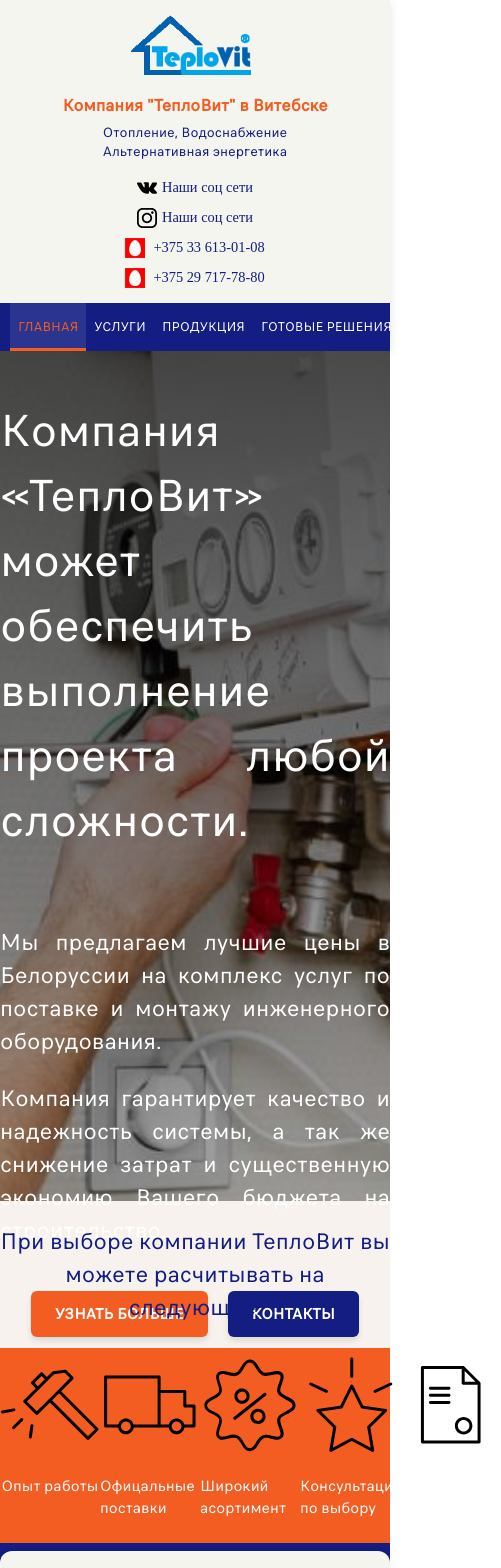
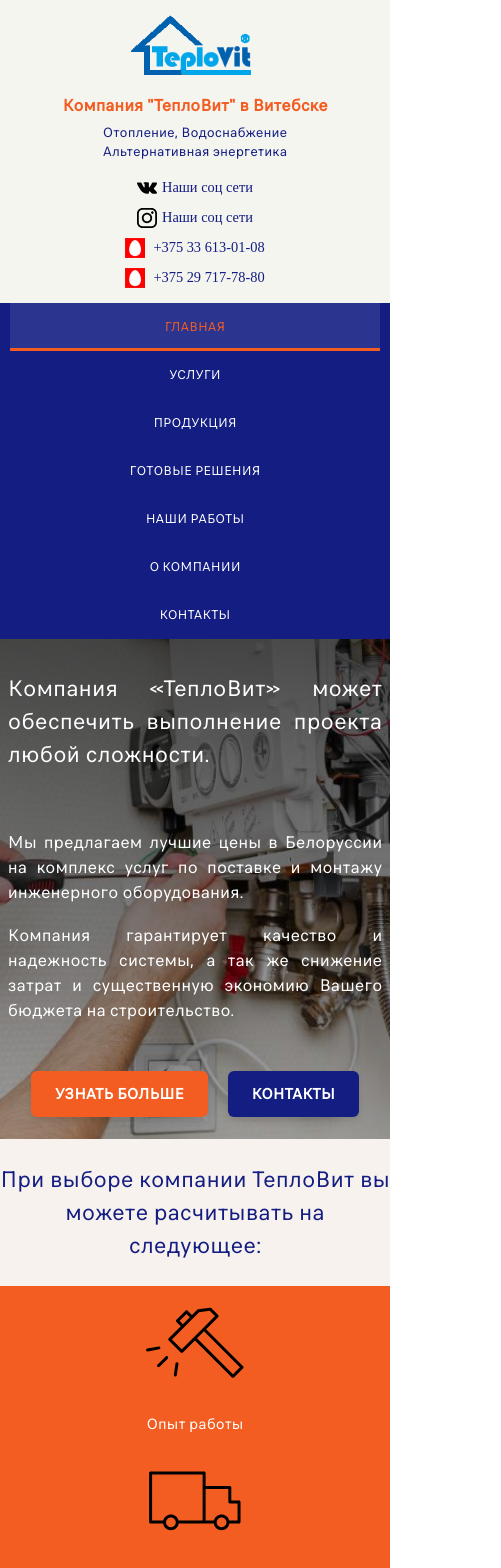
Before and after one commit to SaNTiFenr/TeploVit, a Vue app in the folder my-vue-site/: page / in a window 390 px wide. Shown: the top 1568 px of the page, 501 px wide, since content can reach past the window. Built offline with nearby package versions, Linux system fonts and the light colour scheme.

Commit message:
карточка товара в компонентах, адаптив мобильный и планшетный

```diff
--- a/my-vue-site/src/assets/main.css
+++ b/my-vue-site/src/assets/main.css
@@ -1297,7 +1297,11 @@
   }
 
   .big_p {
-      font-size: 18px;
+      font-size: 32px;
+  }
+
+  .map_wrapper{
+    flex-direction: column;
   }
 
   .contacts_wrapper{
@@ -1334,6 +1338,11 @@
       font-size: 17px;
   }
 
+  .about_us_info {
+    display: flex;
+    flex-direction: column;
+  }
+
   .Finished_work{
       width: 85%;
       padding-left: unset;
@@ -1347,6 +1356,31 @@
   }
   .pc_v{
       display: none;
+  }
+
+  .Main_Bg_p{
+    padding: 2%;
+    font-size: 24px;
+  }
+  .Main_Bg_desc{
+    padding: 2%;
+    font-size: 18px;
+  }
+
+  .Beige_div p {
+
+  }
+
+  .Main_Bg_Img{
+    height: 500px;
+  }
+
+  .svg_wrapper{
+    flex-direction: column;
+  }
+
+  .form-group{
+    width: 75%;
   }
 }
 
@@ -1404,6 +1438,35 @@
 
   }
 
+  .svg_wrapper{
+    flex-direction: column;
+  }
+
+  .Main_Bg_p{
+    font-size: 24px;
+  }
+
+  .services-page{
+    padding: 0%;
+  }
+
+  .big_p{
+    font-size: 24px;
+  }
+
+  .info_t p{
+    font-size: 16px;
+    text-align: center;
+  }
+
+  .form-group{
+    width: 75%;
+  }
+
+  .map_wr_p{
+    font-size: 24px;
+  }
+
   .table_container td{
       padding: 5%;
   }
--- a/my-vue-site/src/components/Header.vue
+++ b/my-vue-site/src/components/Header.vue
@@ -244,7 +244,7 @@
   }
 
   /* Адаптивность */
-  @media (max-width: 992px) {
+  @media (max-width: 1024px) {
     .header-container {
       flex-direction: column;
       gap: 15px;
@@ -258,7 +258,8 @@
     .main-navigation {
       overflow-x: auto;
       padding: 0 10px;
-      justify-content: flex-start;
+      flex-direction: column;
+      text-align: center;
     }
 
     .nav-link {
@@ -268,7 +269,7 @@
     }
   }
 
-  @media (max-width: 576px) {
+  @media (max-width: 480px) {
     .brand-section {
       flex-direction: column;
       text-align: center;
--- a/my-vue-site/src/views/ProductsView.vue
+++ b/my-vue-site/src/views/ProductsView.vue
@@ -724,7 +724,7 @@
 }
 
 /* Адаптивность */
-@media (max-width: 768px) {
+@media (max-width: 1024px) {
   .products-controls {
     flex-direction: column;
     align-items: stretch;
@@ -752,9 +752,13 @@
   }
 }
 
-@media (min-width: 992px) {
+@media (max-width: 480px) {
   .modal-content {
     flex-direction: row;
+  }
+
+  .products-page{
+    padding: 0%;
   }
 
   .modal-images {
--- a/my-vue-site/src/views/SolutionsView.vue
+++ b/my-vue-site/src/views/SolutionsView.vue
@@ -611,7 +611,7 @@
     }
 
 /* Адаптивные стили */
-    @media (max-width: 768px) {
+    @media (max-width: 1024px) {
     .tabs-navigation {
         flex-direction: column;
         align-items: stretch;
@@ -652,9 +652,13 @@
     }
     }
 
-    @media (min-width: 769px) {
+    @media (max-width: 480px) {
     .adaptive {
         display: none;
+    }
+
+    .solutions-page{
+        padding: 0rem!important;
     }
 
     .pc_v {
```
